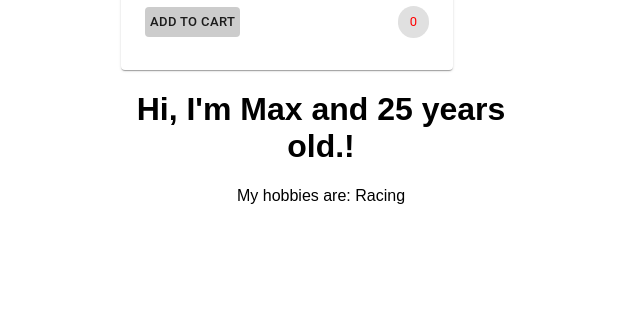
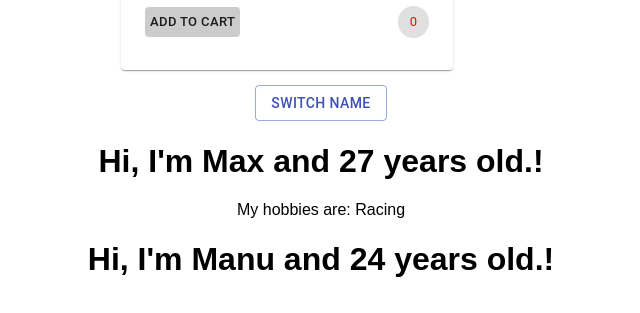
Before and after one commit to RizwanAliRizi/react-js, a React (Create React App) app: page / in a window 1280 px wide. Shown: the part 484-797 px from the top of the page, without its empty margins (319-959 px from the left). Built offline with nearby package versions, Linux system fonts and the light colour scheme.

Commit message:
Learn state class component

```diff
--- a/src/App.js
+++ b/src/App.js
@@ -1,16 +1,41 @@
 import React, { Component } from 'react';
 import './App.css';
-import HomeContainer from './containers/HomeContainer'
+import HomeContainer from './containers/HomeContainer';
+import Person from './components/Person/Person';
+import { Button } from '@material-ui/core'
+
+
 class App extends Component {
+
+  state = {
+    persons: [
+     { name: 'Max', age: 27 },
+     { name: 'Manu', age: 24 }
+    ]
+  }
+
+  switchNameHandler = () => {
+    this.setState({
+      persons: [
+       { name: "Maxmillian", age: 27 },
+       { name: 'Manu', age: 20 }
+      ]
+    })
+  }
 
   render() {
     return (
       <div className="App">
         <h1>App Component</h1>
         <HomeContainer />
+        <div style={{marginTop: '15px'}}>
+          <Button variant="outlined" color="primary" onClick={this.switchNameHandler}>Switch name </Button>
+          <Person name={this.state.persons[0].name} age={this.state.persons[0].age}> My hobbies are: Racing </Person>
+          <Person name={this.state.persons[1].name} age={this.state.persons[1].age} />
+        </div>
       </div>
     );
   }
 }
 
-export default App;
+export default (App);
--- a/src/components/Home.js
+++ b/src/components/Home.js
@@ -1,6 +1,5 @@
 import React from 'react';
 import { makeStyles } from '@material-ui/core/styles';
-import Person from './Person/Person'
 import
 {
   Card,
@@ -63,7 +62,6 @@ function Home(props) {
           </CardActions>
         </CardContent>
       </Card>
-     <Person name="Max" age="25"> My hobbies are: Racing </Person>
     </Grid>
   );
 }
--- a/src/components/Person/Person.js
+++ b/src/components/Person/Person.js
@@ -1,7 +1,7 @@
 import React from 'react';
 
 const person = (props) => {
-  return (React.createElement('div', {className: 'App'}, React.createElement('h1', null, `Hi, I'm  ${props.name} and ${props.age} years old.!`), React.createElement('p', null, `${props.children}`)))
+  return (React.createElement('div', {className: 'App'}, React.createElement('h1', null, `Hi, I'm  ${props.name} and ${props.age} years old.!`), React.createElement('p', null, `${props.children ? props.children : ''}`)))
 }
 
 export default person;
```
